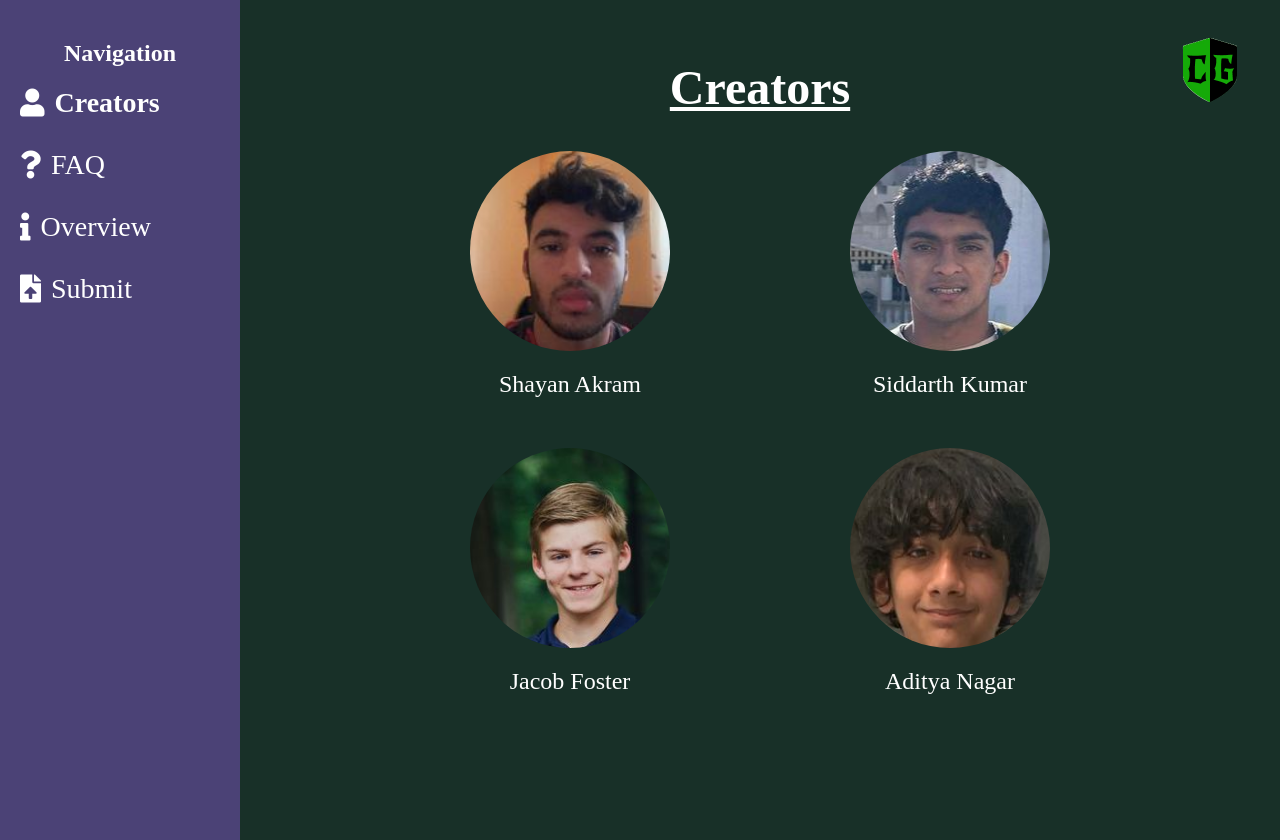
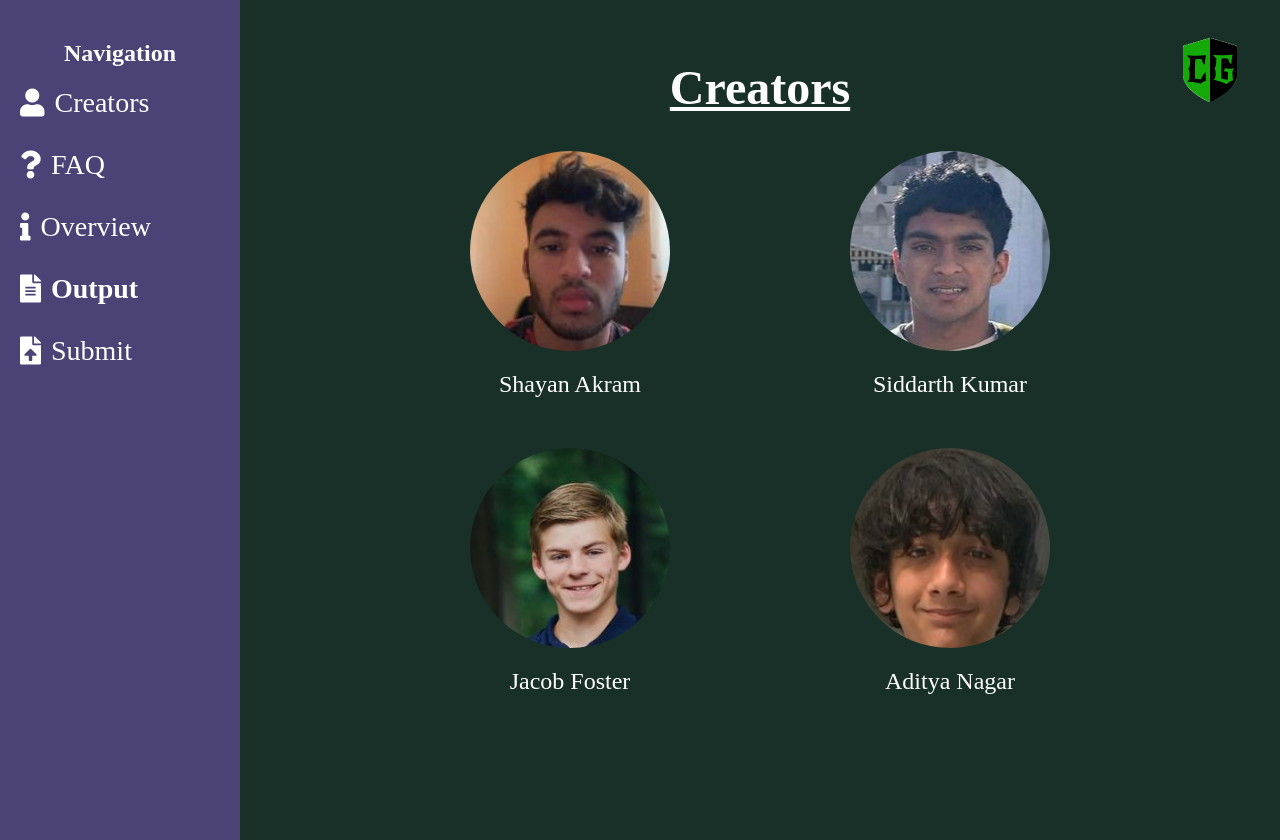
Before and after one commit to shayanakram25/HackTJ24, a Flask app: page /creators in a window 1280 px wide. Run offline with Flask 3, Linux system fonts and the light colour scheme.

Commit message:
Update creators.html

```diff
--- a/Hack TJ Website/templates/creators.html
+++ b/Hack TJ Website/templates/creators.html
@@ -119,13 +119,18 @@
             <h2>Navigation</h2>
             <ul>
               <li>
-                    <a href="/creators" class="active"><i class="fas fa-user"></i>Creators</a>
+                <a href="/creators"><i class="fas fa-user"></i>Creators</a>
               </li>
               <li>
                 <a href="/faq"><i class="fas fa-question"></i>FAQ</a>
               </li>
               <li>
                 <a href="/overview"><i class="fas fa-info"></i>Overview</a>
+              </li>
+              <li>
+                <a href="/output" class="active"
+                  ><i class="fas fa-file-alt"></i>Output</a
+                >
               </li>
               <li>
                 <a href="/submit"><i class="fas fa-file-upload"></i>Submit</a>
```
Lines whose indentation alone changed are shown as unchanged.
